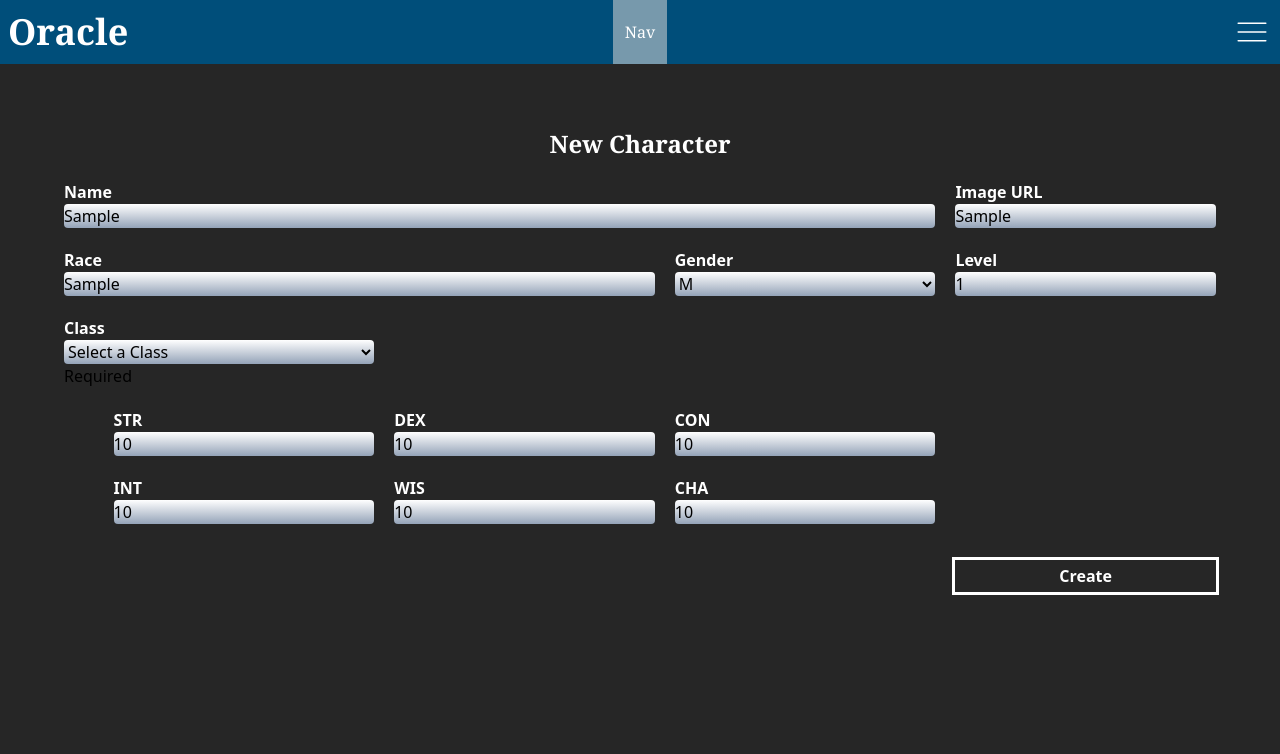
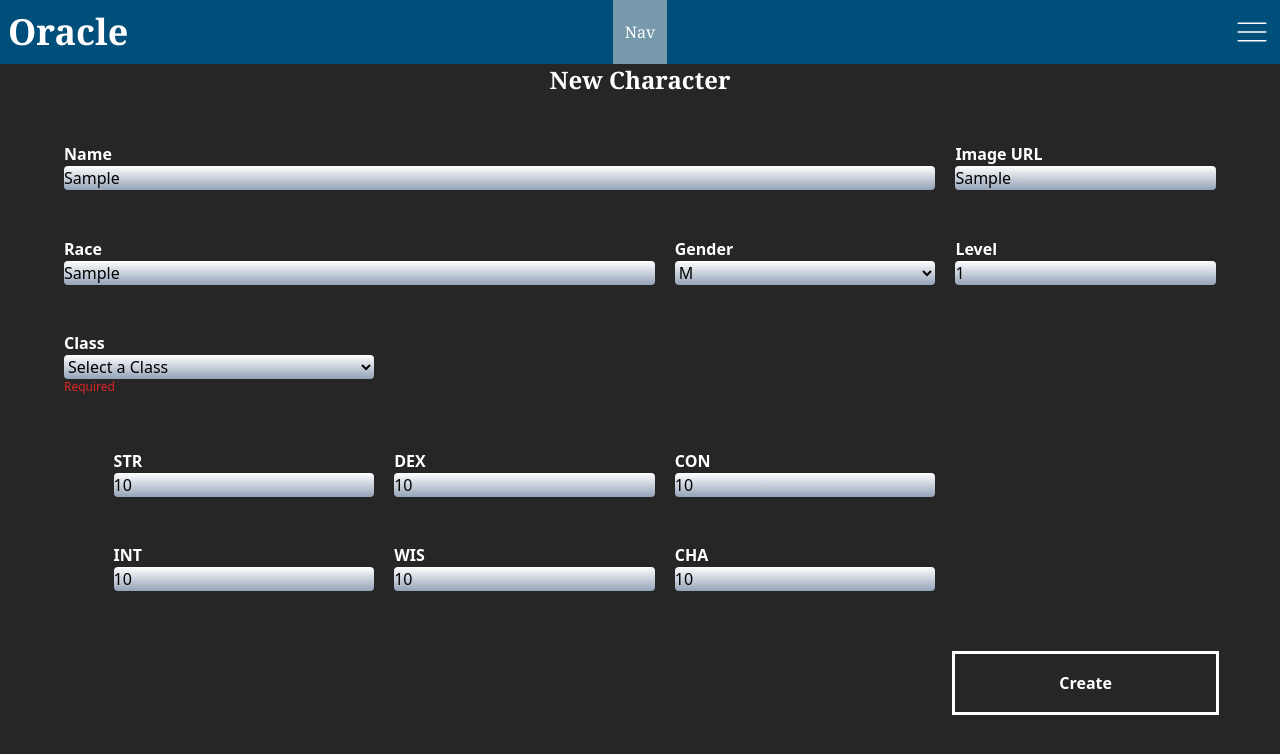
Before and after one commit to JakeIVS/Oracle, a React (Vite) app in the folder client/: page /new_character in a window 1280 px wide. Both pictures are taken after typing "Sample", "Sample", "Sample" into the empty fields and a click on the button "Create". Shown: the top 754 px of the page. Built offline with nearby package versions, Linux system fonts and the light colour scheme; no server answers.

Commit message:
fix formatting, no longer overflows off side of screen

```diff
--- a/client/src/components/NewCharacter.jsx
+++ b/client/src/components/NewCharacter.jsx
@@ -19,14 +19,14 @@ function NewCharacter(user) {
         <label htmlFor={props.id || props.name}>{label}</label>
         <select {...field} {...props} className={fieldFormat} />
         {meta.touched && meta.error ? (
-          <div className="error">{meta.error}</div>
+          <div className="pb-2 pt-0 text-xs text-red-600">{meta.error}</div>
         ) : null}
       </div>
     );
   };
 
   return (
-    <div className="h-full w-full bg-neutral-800 p-16">
+    <div className="h-full w-full bg-neutral-800 px-16">
       <Formik
         initialValues={{
           name: '',
@@ -257,8 +257,9 @@ function NewCharacter(user) {
               'Score must be between 1 and 20',
             ),
         })}
+        onSubmit={values => console.log(values)}
       >
-        <Form className=" grid-col-5 grid gap-5">
+        <Form className=" grid-col-5 grid aspect-video gap-5">
           <h1 className="col-span-5 col-start-1 text-center font-serif text-2xl font-bold text-white">
             New Character
           </h1>
```
